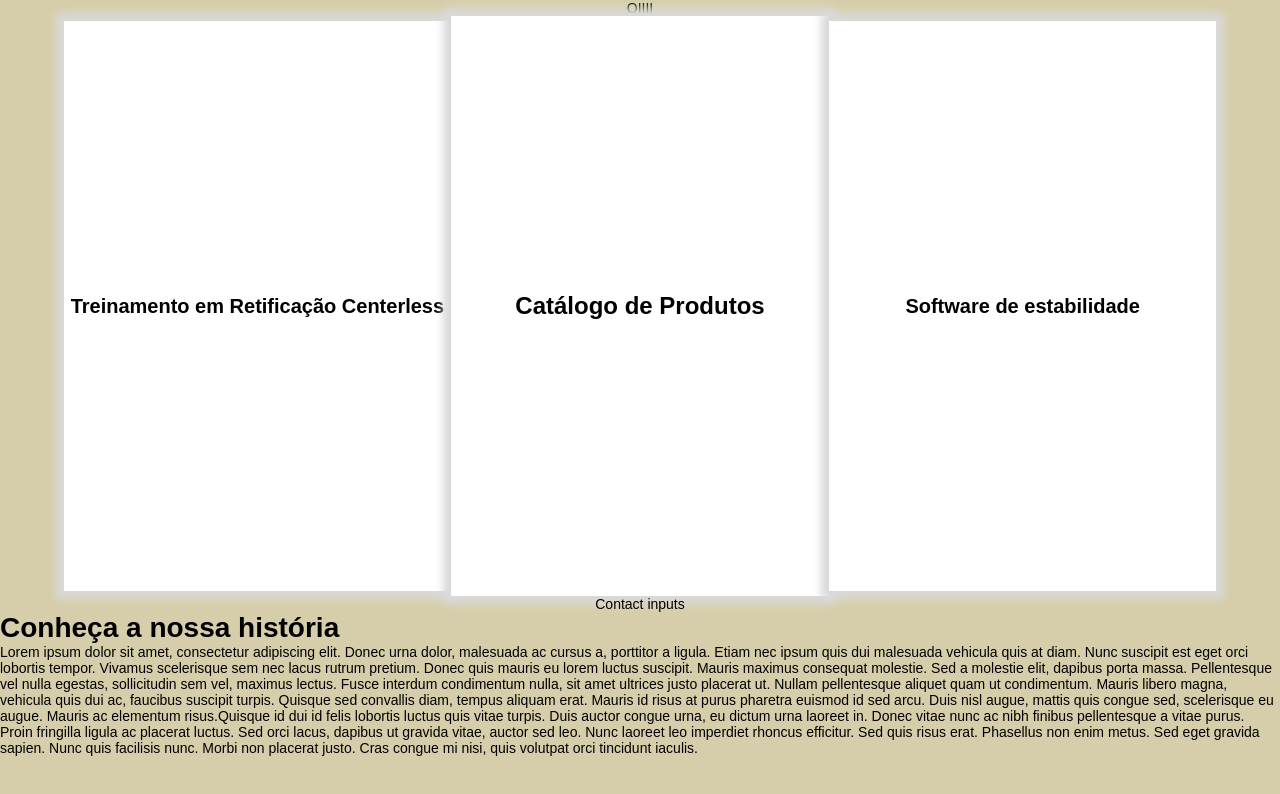
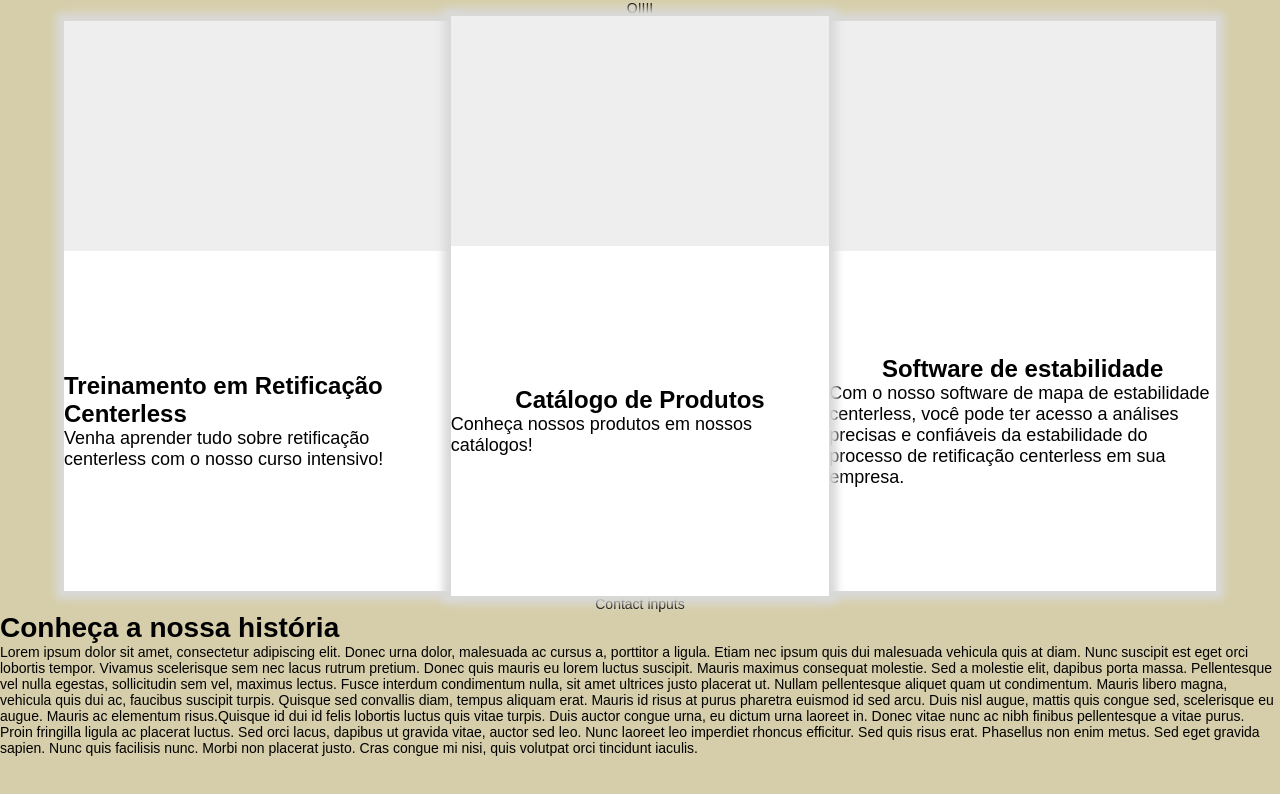
Before and after one commit to cpejr/IZT-web-frontend, a React (Vite) app: page / in a window 1280 px wide. Shown: the top 794 px of the page. Built offline with nearby package versions, Linux system fonts and the light colour scheme.

Commit message:
fix: middle card overlay

```diff
--- a/src/pages/Home/Home.jsx
+++ b/src/pages/Home/Home.jsx
@@ -1,15 +1,38 @@
 import React from 'react';
 import { Carousel } from '../../components/features';
-import { Cards, Container, MiddleCard, SideCard } from './Styles';
+import {
+  Cards,
+  CardText,
+  CardTitle,
+  Container,
+  MiddleCard,
+  SideCard,
+} from './Styles';
 
 function Home() {
   return (
     <Container>
       <Carousel />
       <Cards>
-        <SideCard>Treinamento em Retificação Centerless</SideCard>
-        <MiddleCard>Catálogo de Produtos</MiddleCard>
-        <SideCard>Software de estabilidade</SideCard>
+        <SideCard>
+          <CardTitle>Treinamento em Retificação Centerless</CardTitle>
+          <CardText>
+            Venha aprender tudo sobre retificação centerless com o nosso curso
+            intensivo!
+          </CardText>
+        </SideCard>
+        <MiddleCard>
+          <CardTitle>Catálogo de Produtos</CardTitle>
+          <CardText>Conheça nossos produtos em nossos catálogos!</CardText>
+        </MiddleCard>
+        <SideCard>
+          <CardTitle>Software de estabilidade</CardTitle>
+          <CardText>
+            Com o nosso software de mapa de estabilidade centerless, você pode
+            ter acesso a análises precisas e confiáveis da estabilidade do
+            processo de retificação centerless em sua empresa.
+          </CardText>
+        </SideCard>
       </Cards>
       <div>Contact inputs</div>
       <div>
--- a/src/pages/Home/Styles.jsx
+++ b/src/pages/Home/Styles.jsx
@@ -30,7 +30,7 @@ export const SideCard = styled.div`
   width: 470px;
   height: 570px;
   background-color: white;
-  border-top: 230px ${Colors.gray[1]};
+  border-top: 230px solid ${Colors.gray[1]};
   box-shadow: 0 0 8px 8px ${Colors.gray[2]};
 `;
 
@@ -39,6 +39,8 @@ export const MiddleCard = styled.div`
   flex-direction: column;
   justify-content: center;
   align-items: center;
+  position: relative;
+  z-index: 2;
 
   font-family: ${Fonts.montserrat};
   font-size: 24px;
@@ -47,6 +49,28 @@ export const MiddleCard = styled.div`
   width: 460px;
   height: 580px;
   background-color: white;
-  border-top: 230px ${Colors.gray[1]};
+  border-top: 230px solid ${Colors.gray[1]};
   box-shadow: 0 0 8px 8px ${Colors.gray[2]};
 `;
+
+export const CardTitle = styled.div`
+  display: flex;
+  flex-direction: column;
+  justify-content: center;
+  align-items: center;
+
+  font-family: ${Fonts.montserrat};
+  font-size: 24px;
+  font-weight: 700;
+`;
+
+export const CardText = styled.div`
+  display: flex;
+  flex-direction: column;
+  justify-content: center;
+  align-items: center;
+
+  font-family: ${Fonts.montserrat};
+  font-size: 18px;
+  font-weight: 400;
+`;
```
